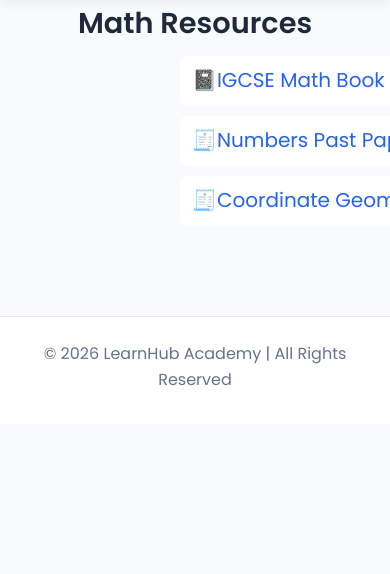
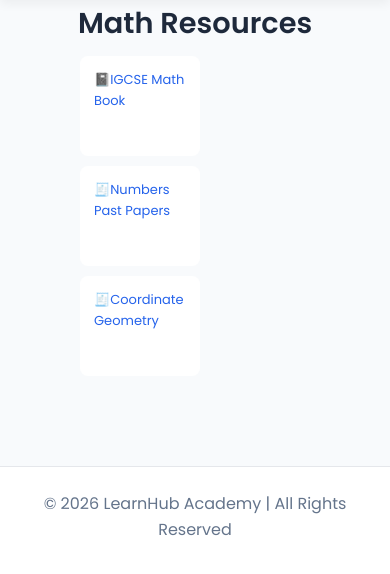
Before and after one commit to mhanzalashabbir2909-oss/Learn-Hubb-Acadmey, a Flask app: page /Math-ol/maths-ol.html in a window 390 px wide; the page is wider, and only the part inside the window is pictured. Shown: the part 176-750 px from the top of that part. Run offline with Flask 3, Linux system fonts and the light colour scheme.

Commit message:
Made it mobile responsive

```diff
--- a/static/style.css
+++ b/static/style.css
@@ -343,6 +343,20 @@ footer.more-down {
     padding: 15px;
   }
 
+    a.btn-small {
+        max-width: 100%;
+        padding: 14px;
+
+    }
+    a.btn-small{
+        width: 120px;
+        height: 100px;
+        margin: 10px 80px;
+        font-size: 13px;
+        row-gap: 20px;
+    }
+
+
   .nav-links {
     flex-direction: column;
     gap: 12px;
```
